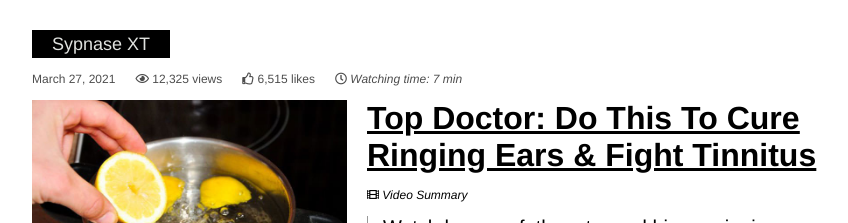
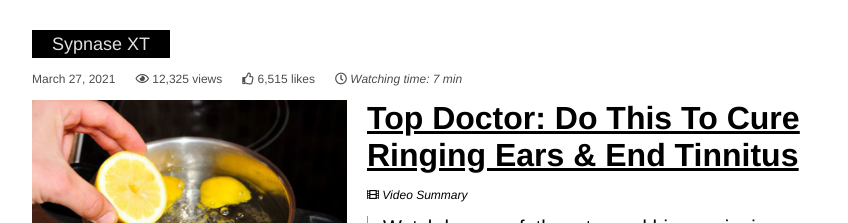
Before and after one commit to CliffordF/dailyhealthynews, a plain HTML site: page index.html in a window 1280 px wide. Shown: the top 223 px of the page, without its empty margins (206-1054 px from the left). Drawn offline with Linux system fonts and the light colour scheme; a script that the page names is missing.

Commit message:
Update index.html

```diff
--- a/index.html
+++ b/index.html
@@ -86,7 +86,7 @@
                 </div>
                 <div class="content">
                     <div class="title">
-                        <a href="https://www.clkmg.com/cliff20/dailyhealthynews?utm_source={QueryString}/{keyword}" class="offlink" target="_blank">Top Doctor: Do This To Cure Ringing Ears & Fight Tinnitus</a>
+                        <a href="https://www.clkmg.com/cliff20/dailyhealthynews?utm_source={QueryString}/{keyword}" class="offlink" target="_blank">Top Doctor: Do This To Cure Ringing Ears & End Tinnitus</a>
                     </div>
                     <div class="article">
                         <i class="fas fa-film"></i> Video Summary
```
